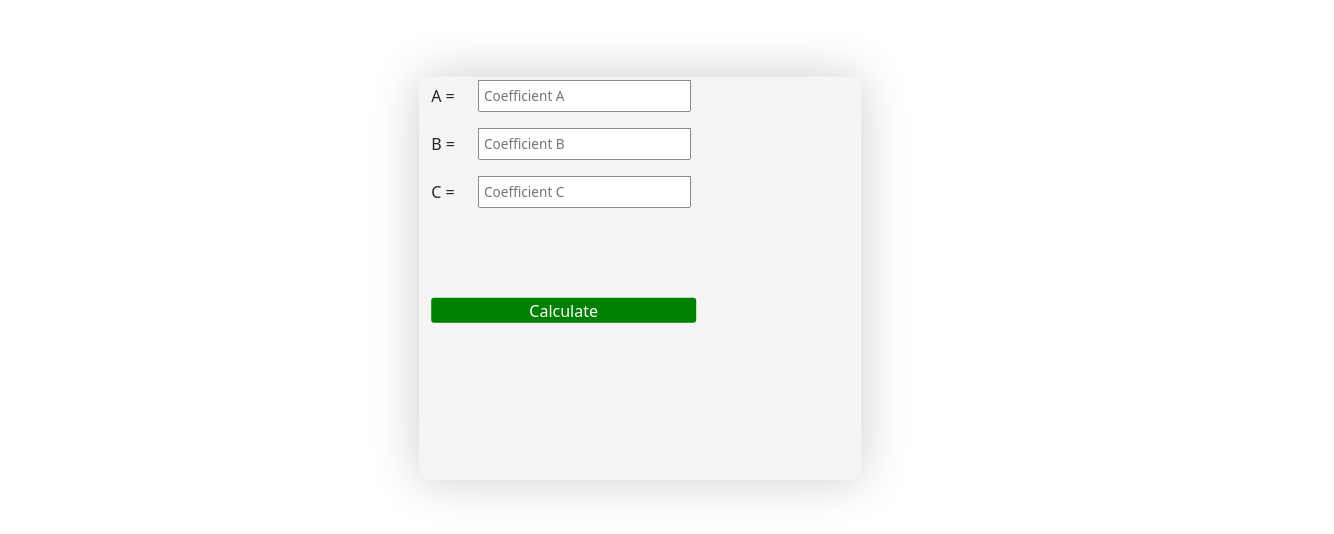
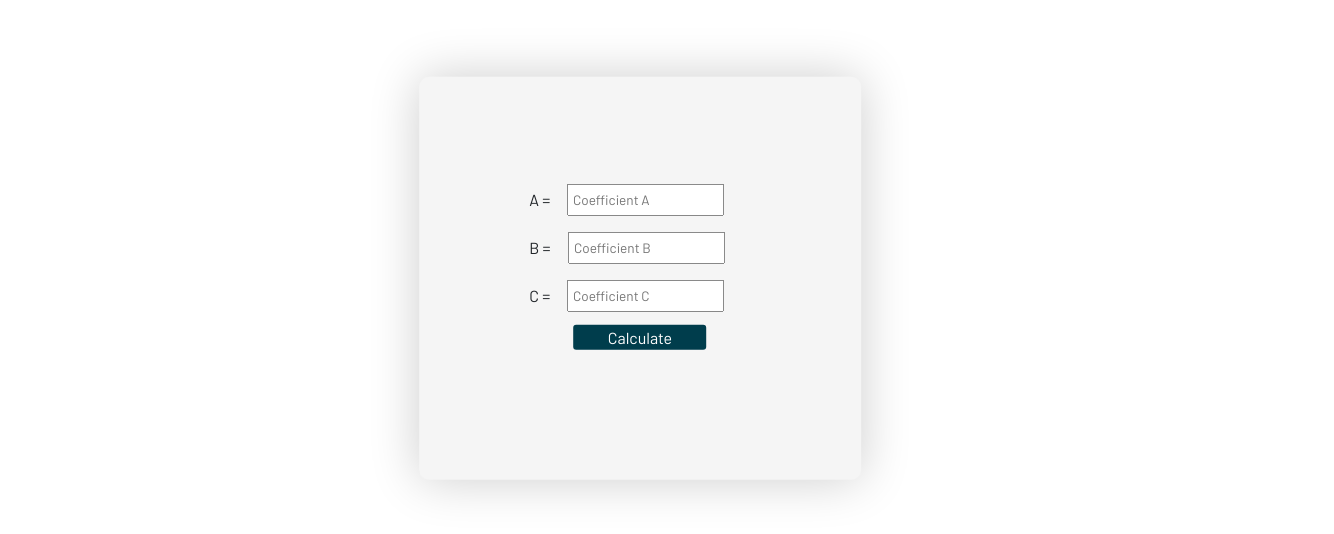
Before and after one commit to ubyjay/quadraric-calculator, a plain HTML site: page index.html in a window 1280 px wide. Shown: the part 122-656 px from the top of the page, 1334 px wide, since content can reach past the window. Drawn offline with nearby package versions, Linux system fonts and the light colour scheme.

Commit message:
Done with the UI

```diff
--- a/index.css
+++ b/index.css
@@ -1,9 +1,18 @@
+@import url('https://fonts.googleapis.com/css2?family=Barlow:ital,wght@0,400;0,500;1,400&family=Montserrat:wght@500&display=swap');
+*,::before,::after{
+    margin: none;
+    padding: none;
+    box-sizing: border-box;
+    font-family: 'Barlow', sans-serif;
+}
 body{
     background-image: url(../images/pexels.jpg);
      object-fit: cover;
      overflow-x: hidden;
 }
-.inputContainer{
+#container{
+    display: grid;
+    place-items: center;
     width: 34.5%;
     height: 402.5px;
     background-color: whitesmoke;
@@ -13,6 +22,12 @@ body{
     transform: translate(-50%,-50%);
     border-radius: 10px;
     box-shadow: 0 0 50px rgba(0, 0, 0, 0.2);
+}
+
+.inputContainer{
+   position: relative;
+   margin-bottom: 10px;
+   margin-top: -40px;
 
 }
 .inputContainer > input{
@@ -21,7 +36,6 @@ body{
     cursor: pointer !important ;
     transform: scale(0.85) !important;
     padding: 5px !important;
-    max-width: 60% !important;
 }
 #info{
     display: grid;
@@ -40,7 +54,7 @@ body{
 }
 #button{
     position: absolute;
-    top: 55%;
+    left: 20%;
     background: none;
     border: none;
     cursor: pointer;
@@ -48,6 +62,22 @@ body{
     width: 60%;
     height: 25px;
     border-radius: 3px;
-    background: green;
+    background: rgb(0, 61, 76);
     color: white;
 }
+#button:hover{
+    background: rgb(15, 121, 143);
+    transition: 0.2s;
+}
+@media(max-width: 521px) {
+    .media{
+        display: none;
+    }
+    .inputContainer > input{
+        width: 100%;
+    }
+    .inputContainer > ::placeholder{
+        text-align: center;
+        font-size: larger;
+    }
+}
--- a/index.html
+++ b/index.html
@@ -9,23 +9,24 @@
     <title>Quadratic Calculator</title>
 </head>
 <body>
-<div class="container">
-    <div class="row">
-        <div class="col-12 inputContainer">
+<div id="container">
+    <div class="inputContainer">
 
-               A = <input type="number" id="aValue" class="col-10"   placeholder="Coefficient A">
+
+               <span class="media">A =</span>  <input type="number" id="aValue" class="col-10"   placeholder="Coefficient A">
 
             <br>
 
-                B = <input type="number" id="bValue" class="col-10"  placeholder="Coefficient B">
+               <span class="media">B =</span>  <input type="number" id="bValue" class="col-10"  placeholder="Coefficient B">
 
             <br>
 
-                C = <input type="number" id="aValue" class="col-10"  placeholder="Coefficient C">
+               <span class="media">C = </span>  <input type="number" id="aValue" class="col-10"  placeholder="Coefficient C">
 
             <br>
             <button id="button">Calculate</button>
-        </div>
+
+    </div>
         <div id="info">
             <span id="vertexCoords" class="info"></span>
             <br>
@@ -43,9 +44,8 @@
             <br>
             <span id="fullEquation" class="info"></span>
         </div>
-    </div>
+
 </div>
-<script src="https://cdn.jsdelivr.net/npm/bootstrap@5.1.3/dist/js/bootstrap.bundle.min.js" integrity="sha384-ka7Sk0Gln4gmtz2MlQnikT1wXgYsOg+OMhuP+IlRH9sENBO0LRn5q+8nbTov4+1p" crossorigin="anonymous">
-</script>
+<script src="https://cdn.jsdelivr.net/npm/bootstrap@5.1.3/dist/js/bootstrap.bundle.min.js" integrity="sha384-ka7Sk0Gln4gmtz2MlQnikT1wXgYsOg+OMhuP+IlRH9sENBO0LRn5q+8nbTov4+1p" crossorigin="anonymous">  </script>
 </body>
 </html>
```
